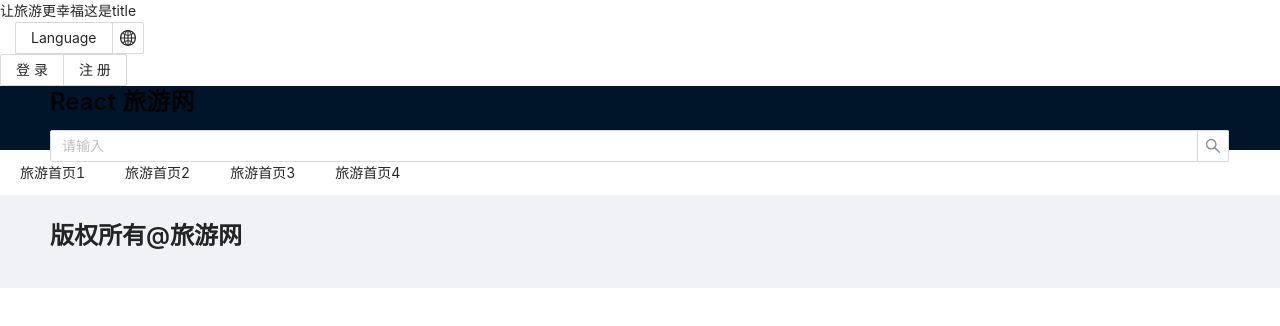
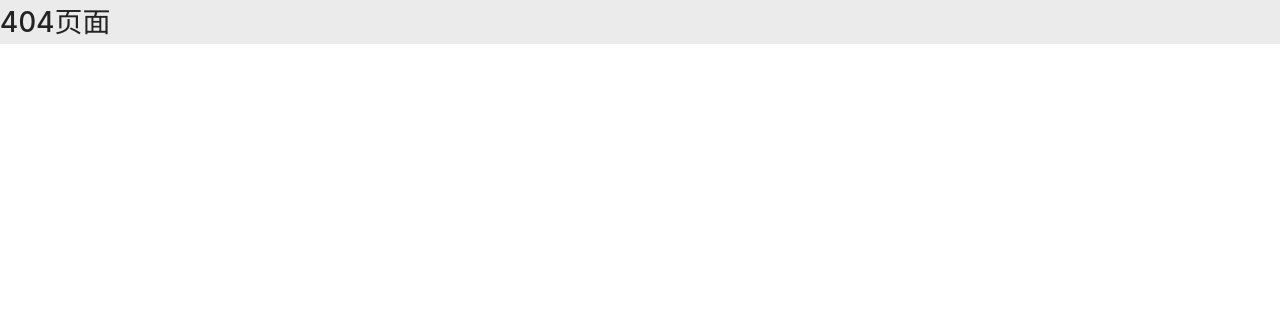
Before and after one commit to zeroone001/learning-react-2021, a React app: page /#/ in a window 1280 px wide. Shown: the top 326 px of the page. Built offline with nearby package versions, Linux system fonts and the light colour scheme.

Commit message:
react-router

```diff
--- a/package.json
+++ b/package.json
@@ -155,6 +155,7 @@
     ]
   },
   "devDependencies": {
+    "@types/react-router-dom": "^5.3.1",
     "sass": "^1.43.2",
     "typescript-plugin-css-modules": "^3.4.0"
   }
--- a/src/App.tsx
+++ b/src/App.tsx
@@ -4,14 +4,20 @@ import styles from "./index.module.scss";
 // import Robot from "./components/other/Robot";
 // import tsConfig from "./assets/images/tsConfig.jpg";
 // import ShoppingCart from "./components/other/ShoppingCart";
-import { Header, Footer } from './components';
-
+import { BrowserRouter, Route, Switch, HashRouter } from 'react-router-dom';
+import { HomePage } from './pages';
 function App() {
-
+  /* exact 精准匹配路径 */
   return (
     <div className={styles.App}>
-      <Header title={'这是title'}></Header>
-      <Footer></Footer>
+      <HashRouter>
+        <Switch>
+          <Route exact path="/:abc" component={HomePage} />
+          <Route path="/loginIn" render={() => <h1>登录页面</h1>} />
+          {/* 404页面 */}
+          <Route render={() => <h1>404页面</h1>} />
+        </Switch>
+      </HashRouter>
     </div>
   );
 }
--- a/src/pages/home/HomePage.tsx
+++ b/src/pages/home/HomePage.tsx
@@ -1,9 +1,20 @@
 import React, { createRef, ReactElement, useState, useEffect } from "react";
 // css module css in js
-import styles from "./HomePage.module.scss";
+import styles from "./HomePage.module.css";
 import { Header, Footer } from '../../components';
+import {RouteComponentProps, useLocation} from 'react-router-dom';
 
-function HomePage() {
+interface PropsParams {
+  abc: string
+}
+
+export const HomePage:React.FC<RouteComponentProps<PropsParams>> = (props) => {
+  console.log('props', props.match.params.abc);
+  console.log('query:', useLocation().search);
+  const query = new URLSearchParams(useLocation().search);
+  console.log('query', query.get('q'));
+
+
   return (
     <div className={styles.App}>
       <Header title={'这是title'}></Header>
@@ -11,5 +22,3 @@ function HomePage() {
     </div>
   );
 }
-
-export default HomePage;
```
Also changed, not shown: 1 other file (tests, documents, lock files or other folders).
